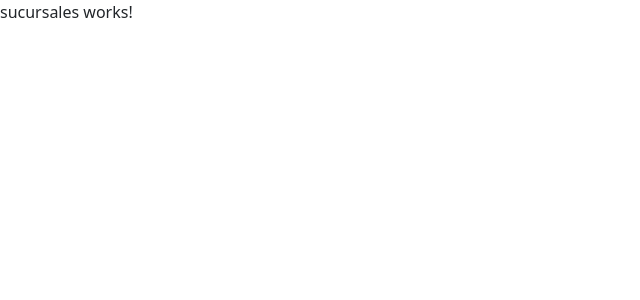
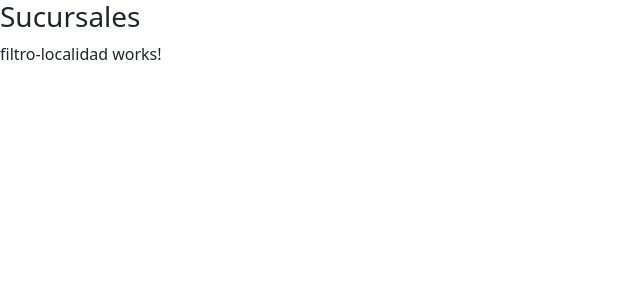
Before and after one commit to rober16/Comparador-de-precios, an Angular app in the folder Sistema-INDEC/frontend/indec/: page /inicio/sucursales in a window 1280 px wide. Shown: the top 300 px of the page, without its empty margins (0-640 px from the left). Built offline with nearby package versions, Linux system fonts and the light colour scheme.

Commit message:
Se creo el componente para filtrar Sucursales

```diff
--- /dev/null
+++ b/Sistema-INDEC/frontend/indec/src/app/core/components/filtro-localidad/filtro-localidad.component.html
@@ -0,0 +1 @@
+<p>filtro-localidad works!</p>
--- a/Sistema-INDEC/frontend/indec/src/app/main/pages/sucursales/sucursales/sucursales.component.html
+++ b/Sistema-INDEC/frontend/indec/src/app/main/pages/sucursales/sucursales/sucursales.component.html
@@ -1 +1,2 @@
-<p>sucursales works!</p>
+<h3>Sucursales</h3>
+<app-filtro-localidad></app-filtro-localidad>
--- a/Sistema-INDEC/frontend/indec/src/app/main/pages/sucursales/sucursales/sucursales.component.ts
+++ b/Sistema-INDEC/frontend/indec/src/app/main/pages/sucursales/sucursales/sucursales.component.ts
@@ -1,9 +1,11 @@
 import { Component } from '@angular/core';
+import { FiltroLocalidadComponent } from '../../../../core/components/filtro-localidad/filtro-localidad.component';
+import { ReactiveFormsModule } from '@angular/forms';
 
 @Component({
   selector: 'app-sucursales',
   standalone: true,
-  imports: [],
+  imports: [FiltroLocalidadComponent],
   templateUrl: './sucursales.component.html',
   styleUrl: './sucursales.component.css'
 })
```
Also changed, not shown: Sistema-INDEC/frontend/indec/src/app/core/components/filtro-localidad/filtro-localidad.component.ts (added, +12 -0 lines), Sistema-INDEC/frontend/indec/src/app/core/components/filtro-localidad/filtro-localidad.component.css (added), 1 other file (tests, documents, lock files or other folders).
